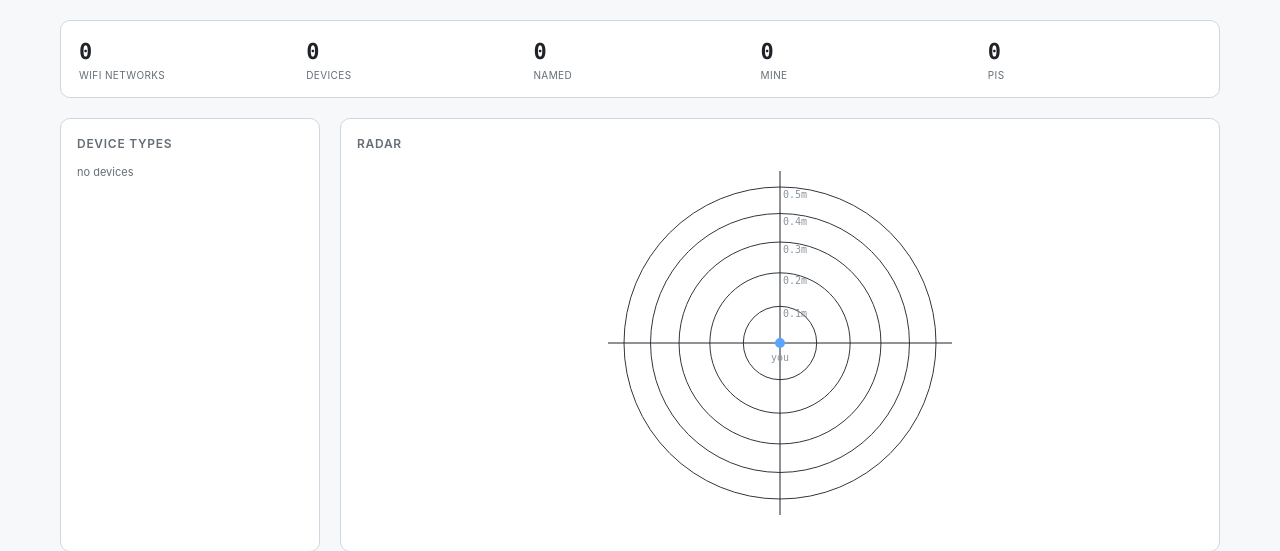
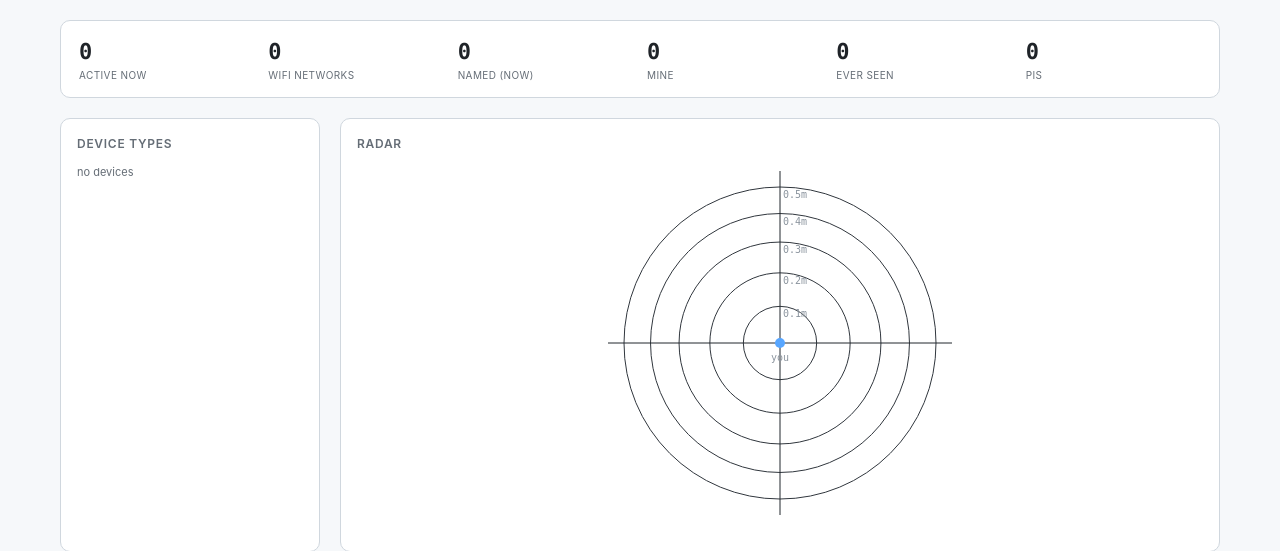
Before and after one commit to siropkin/neighborhood-rhythm, a Flask app: page / in a window 1280 px wide. Shown: the part 58-609 px from the top of the page. Run offline with Flask 3, Linux system fonts and the light colour scheme; data that the repository does not hold is empty.

Commit message:
Clarify stats: 'active now' (last 10min, matches table) vs 'ever seen' (all-time)
The stats row showed all-time device count while the table showed current —
inconsistent and confusing. Now: 'active now' = devices seen in last 10 min
(matches the table/radar), 'ever seen' = all devices since DB start, 'named
(now)' = named devices active now.

Co-Authored-By: Claude <noreply@anthropic.com>

```diff
--- a/app.py
+++ b/app.py
@@ -188,7 +188,21 @@ def stream():
 
 @app.route("/api/stats")
 def api_stats():
+    # "current" = devices seen in the last 10 min (matches the table/radar).
+    # "total" = all devices ever seen (since the DB started).
+    # The stats row shows current by default; total is available too.
+    now = time.time()
+    current_cutoff = now - 600  # 10 min, same as /api/now
     with db.get_db() as conn:
+        # current (active now)
+        current = conn.execute(
+            "SELECT COUNT(DISTINCT mac) c FROM sightings WHERE ts >= ?", (current_cutoff,)
+        ).fetchone()["c"]
+        current_named = conn.execute(
+            """SELECT COUNT(DISTINCT s.mac) c FROM sightings s JOIN devices d ON d.mac=s.mac
+               WHERE s.ts >= ? AND d.last_label IS NOT NULL""", (current_cutoff,)
+        ).fetchone()["c"]
+        # all-time
         total = conn.execute("SELECT COUNT(*) c FROM devices").fetchone()["c"]
         named = conn.execute("SELECT COUNT(*) c FROM devices WHERE last_label IS NOT NULL").fetchone()["c"]
         mine = conn.execute("SELECT COUNT(*) c FROM devices WHERE is_mine=1").fetchone()["c"]
@@ -198,6 +212,7 @@ def api_stats():
         n_sensors = conn.execute("SELECT COUNT(*) c FROM sensors").fetchone()["c"]
         last = conn.execute("SELECT MAX(ts) m FROM sightings").fetchone()["m"]
     return jsonify({
+        "current": current, "current_named": current_named,
         "total": total, "named": named, "mine": mine, "by_type": by_type,
         "wifi": n_ap, "sensors": n_sensors, "last_scan": last,
     })
--- a/static/app.js
+++ b/static/app.js
@@ -218,8 +218,9 @@ async function refresh() {
     const [stats, now, positions] = await Promise.all([
       getJSON('/api/stats'), getJSON('/api/now'), getJSON('/api/positions'),
     ]);
+    document.getElementById('s-current').textContent = stats.current;
     document.getElementById('s-total').textContent = stats.total;
-    document.getElementById('s-named').textContent = stats.named;
+    document.getElementById('s-named').textContent = stats.current_named;
     document.getElementById('s-mine').textContent = stats.mine;
     document.getElementById('s-wifi').textContent = stats.wifi;
     document.getElementById('s-sensors').textContent = stats.sensors;
--- a/templates/index.html
+++ b/templates/index.html
@@ -26,10 +26,11 @@
   <div class="loading" id="loading"><span class="spinner"></span><span>scanning the neighborhood…</span></div>
   <div id="content" class="content-hidden">
   <section class="stats-row" id="stats">
+    <span class="stat"><b id="s-current">0</b><label>active now</label></span>
     <span class="stat"><b id="s-wifi">0</b><label>wifi networks</label></span>
-    <span class="stat"><b id="s-total">0</b><label>devices</label></span>
-    <span class="stat"><b id="s-named">0</b><label>named</label></span>
+    <span class="stat"><b id="s-named">0</b><label>named (now)</label></span>
     <span class="stat"><b id="s-mine">0</b><label>mine</label></span>
+    <span class="stat"><b id="s-total">0</b><label>ever seen</label></span>
     <span class="stat"><b id="s-sensors">0</b><label>pis</label></span>
   </section>
 
```
